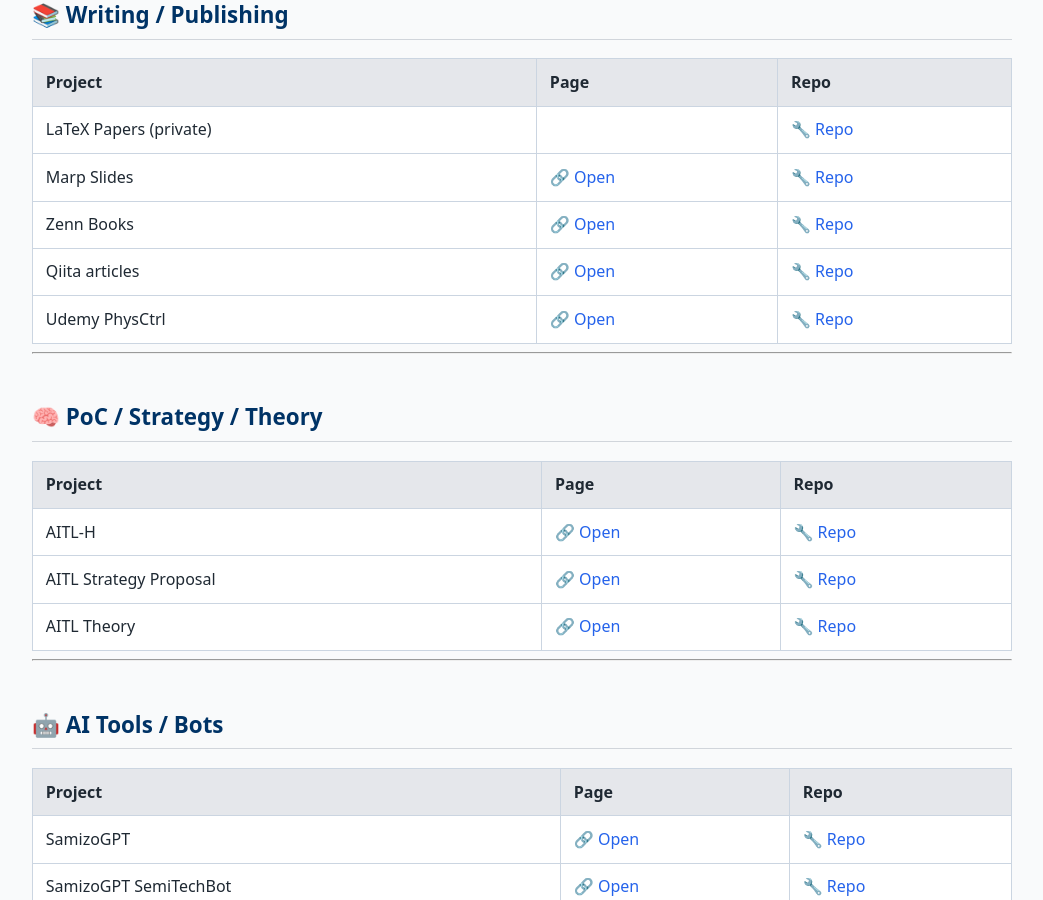
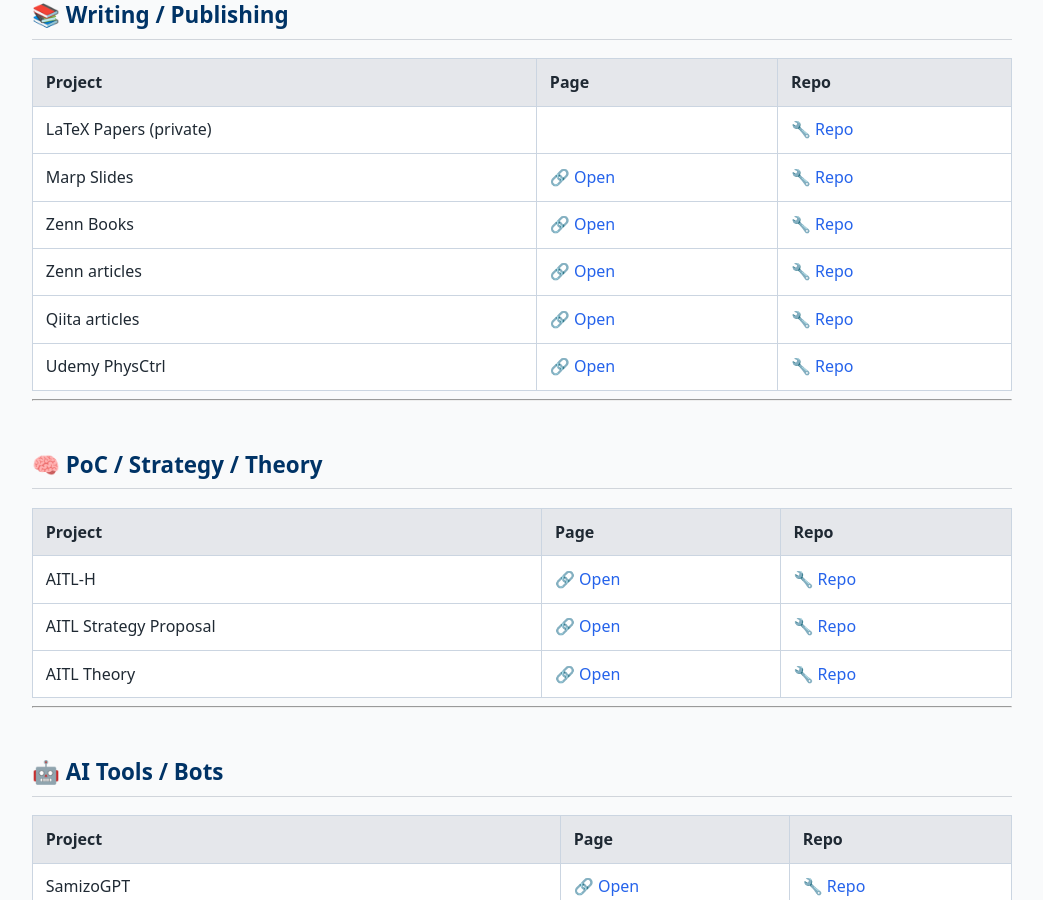
Before and after one commit to Samizo-AITL/Samizo-AITL.github.io, a Jekyll site: the page built from repo-index.md, in a window 1280 px wide and 900 px high, scrolled down 2914 px. Shown: the whole window, without its empty margins (118-1161 px from the left). Built offline with Jekyll 4.4.1, drawn with Linux system fonts in a browser that asks for light colours.

Commit message:
Update repo-index.md

```diff
--- a/repo-index.md
+++ b/repo-index.md
@@ -105,6 +105,7 @@
 | LaTeX Papers (private) |  | 🔧 [Repo](https://github.com/Samizo-AITL/latex-papers) |
 | Marp Slides | 🔗 [Open](https://samizo-aitl.github.io/marp-slides/) | 🔧 [Repo](https://github.com/Samizo-AITL/marp-slides) |
 | Zenn Books | 🔗 [Open](https://samizo-aitl.github.io/zenn-books/) | 🔧 [Repo](https://github.com/Samizo-AITL/zenn-books) |
+| Zenn articles  | 🔗 [Open](https://samizo-aitl.github.io/zenn-articles/) | 🔧 [Repo](https://github.com/Samizo-AITL/zenn-articles) |
 | Qiita articles  | 🔗 [Open](https://samizo-aitl.github.io/qiita-articles/) | 🔧 [Repo](https://github.com/Samizo-AITL/qiita-articles) |
 | Udemy PhysCtrl | 🔗 [Open](https://samizo-aitl.github.io/udemy-physctrl/) | 🔧 [Repo](https://github.com/Samizo-AITL/udemy-physctrl) |
 
```
